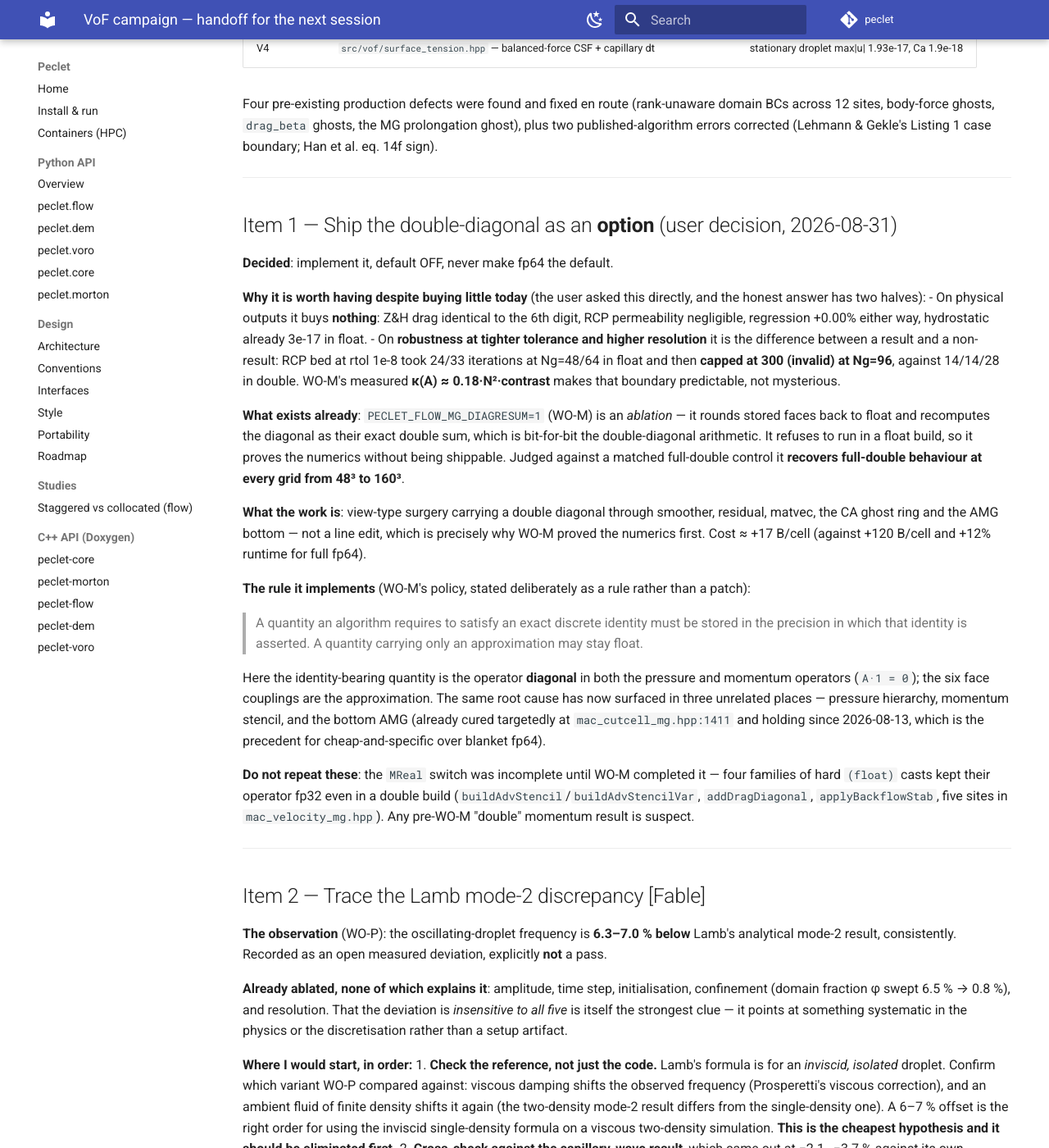
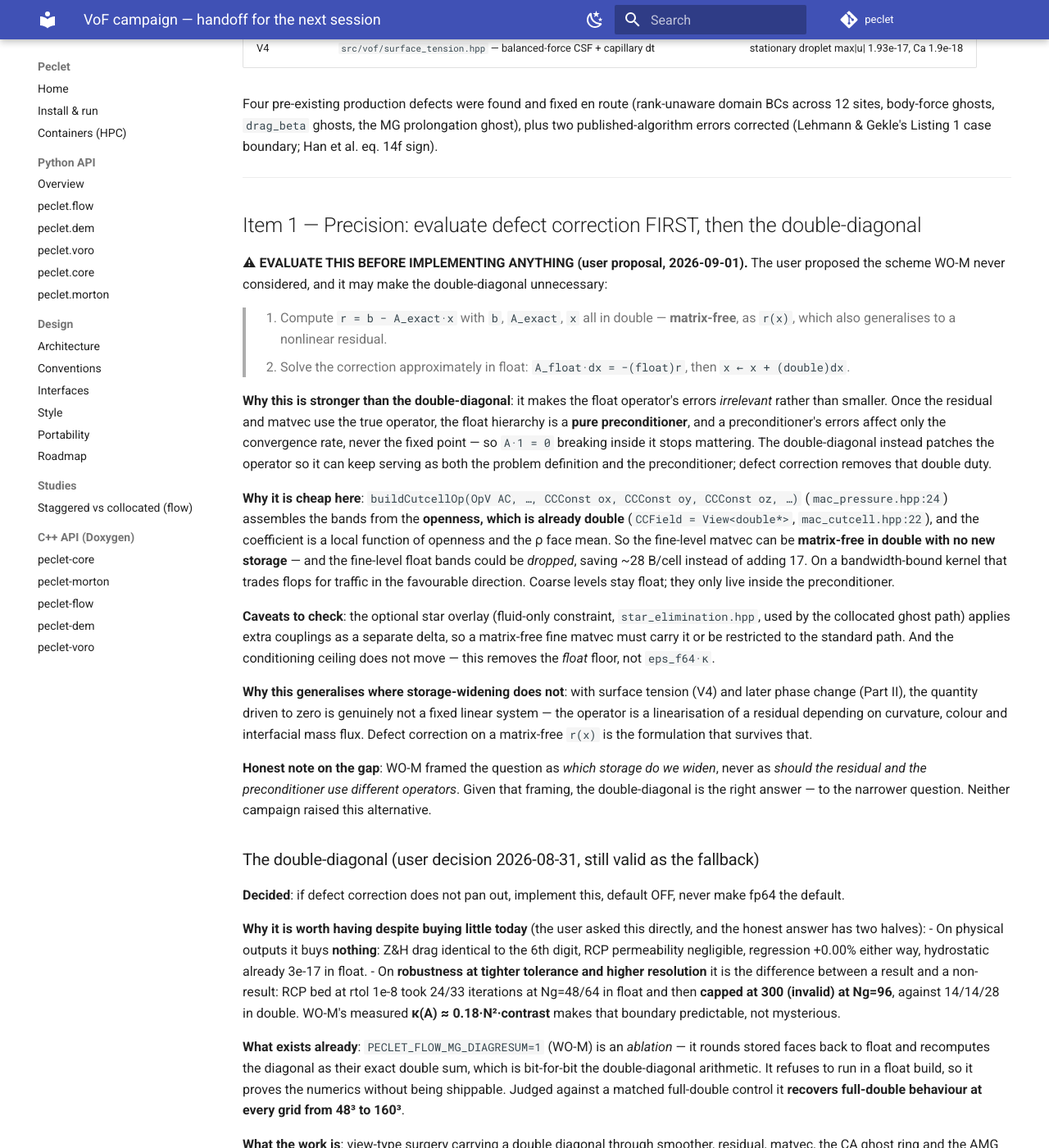
Before and after one commit to computational-chemical-engineering/peclet, an MkDocs documentation site: the page built from docs/VOF_NEXT_SESSION.md, in a window 1280 px wide and 1400 px high, scrolled down 651 px. Shown: the whole window at 82% size. Built offline with MkDocs 1.6.1 and Material for MkDocs 9.7.7, drawn with Linux system fonts in a browser that asks for light colours; comment, search, counter and statistics services are not loaded.

Commit message:
NEXT_SESSION item 1: evaluate defect correction before the double-diagonal (user proposal)
User's scheme: compute r = b - A_exact*x in double, matrix-free as r(x), and use the float
operator only to solve the correction. That demotes the float hierarchy to a PURE
preconditioner, whose errors then affect convergence rate but never the fixed point — so
A*1 = 0 breaking inside it stops mattering, and the double-diagonal becomes unnecessary
rather than merely cheaper. It also lands cheaply here: buildCutcellOp assembles the bands
from openness that is ALREADY double, so the fine matvec can be matrix-free with no new
storage, dropping ~28 B/cell instead of adding 17 — favourable on a bandwidth-bound kernel.
And it generalises to the nonlinear residuals that surface tension and phase change bring,
where storage-widening does not. Records the gap: WO-M asked which storage to widen, never
whether residual and preconditioner should use different operators.

Co-Authored-By: Claude Fable 5 <noreply@anthropic.com>
Claude-Session: https://claude.ai/code/session_014qvoYadT5tXKFrJ7H9uhEB

```diff
--- a/docs/VOF_NEXT_SESSION.md
+++ b/docs/VOF_NEXT_SESSION.md
@@ -26,9 +26,50 @@ eq. 14f sign).
 
 ---
 
-## Item 1 — Ship the double-diagonal as an **option** (user decision, 2026-08-31)
+## Item 1 — Precision: evaluate defect correction FIRST, then the double-diagonal
 
-**Decided**: implement it, default OFF, never make fp64 the default.
+**⚠ EVALUATE THIS BEFORE IMPLEMENTING ANYTHING (user proposal, 2026-09-01).** The user
+proposed the scheme WO-M never considered, and it may make the double-diagonal unnecessary:
+
+> 1. Compute `r = b − A_exact·x` with `b`, `A_exact`, `x` all in double — **matrix-free**, as
+>    `r(x)`, which also generalises to a nonlinear residual.
+> 2. Solve the correction approximately in float: `A_float·dx = −(float)r`, then
+>    `x ← x + (double)dx`.
+
+**Why this is stronger than the double-diagonal**: it makes the float operator's errors
+*irrelevant* rather than smaller. Once the residual and matvec use the true operator, the float
+hierarchy is a **pure preconditioner**, and a preconditioner's errors affect only the
+convergence rate, never the fixed point — so `A·1 = 0` breaking inside it stops mattering. The
+double-diagonal instead patches the operator so it can keep serving as both the problem
+definition and the preconditioner; defect correction removes that double duty.
+
+**Why it is cheap here**: `buildCutcellOp(OpV AC, …, CCConst ox, CCConst oy, CCConst oz, …)`
+(`mac_pressure.hpp:24`) assembles the bands from the **openness, which is already double**
+(`CCField = View<double*>`, `mac_cutcell.hpp:22`), and the coefficient is a local function of
+openness and the ρ face mean. So the fine-level matvec can be **matrix-free in double with no
+new storage** — and the fine-level float bands could be *dropped*, saving ~28 B/cell instead of
+adding 17. On a bandwidth-bound kernel that trades flops for traffic in the favourable
+direction. Coarse levels stay float; they only live inside the preconditioner.
+
+**Caveats to check**: the optional star overlay (fluid-only constraint, `star_elimination.hpp`,
+used by the collocated ghost path) applies extra couplings as a separate delta, so a
+matrix-free fine matvec must carry it or be restricted to the standard path. And the
+conditioning ceiling does not move — this removes the *float* floor, not `eps_f64·κ`.
+
+**Why this generalises where storage-widening does not**: with surface tension (V4) and later
+phase change (Part II), the quantity driven to zero is genuinely not a fixed linear system —
+the operator is a linearisation of a residual depending on curvature, colour and interfacial
+mass flux. Defect correction on a matrix-free `r(x)` is the formulation that survives that.
+
+**Honest note on the gap**: WO-M framed the question as *which storage do we widen*, never as
+*should the residual and the preconditioner use different operators*. Given that framing, the
+double-diagonal is the right answer — to the narrower question. Neither campaign raised this
+alternative.
+
+### The double-diagonal (user decision 2026-08-31, still valid as the fallback)
+
+**Decided**: if defect correction does not pan out, implement this, default OFF, never make
+fp64 the default.
 
 **Why it is worth having despite buying little today** (the user asked this directly, and the
 honest answer has two halves):
```
